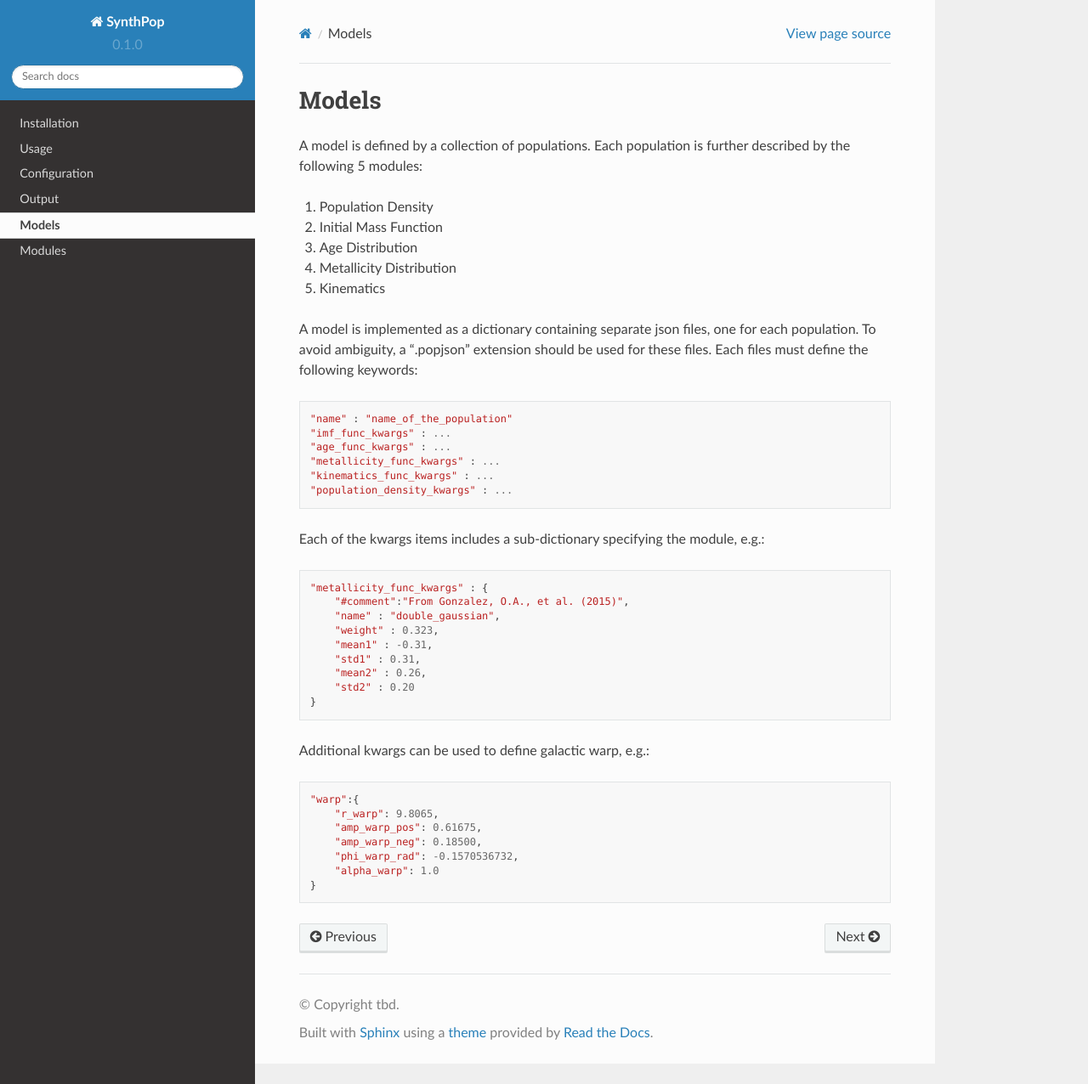
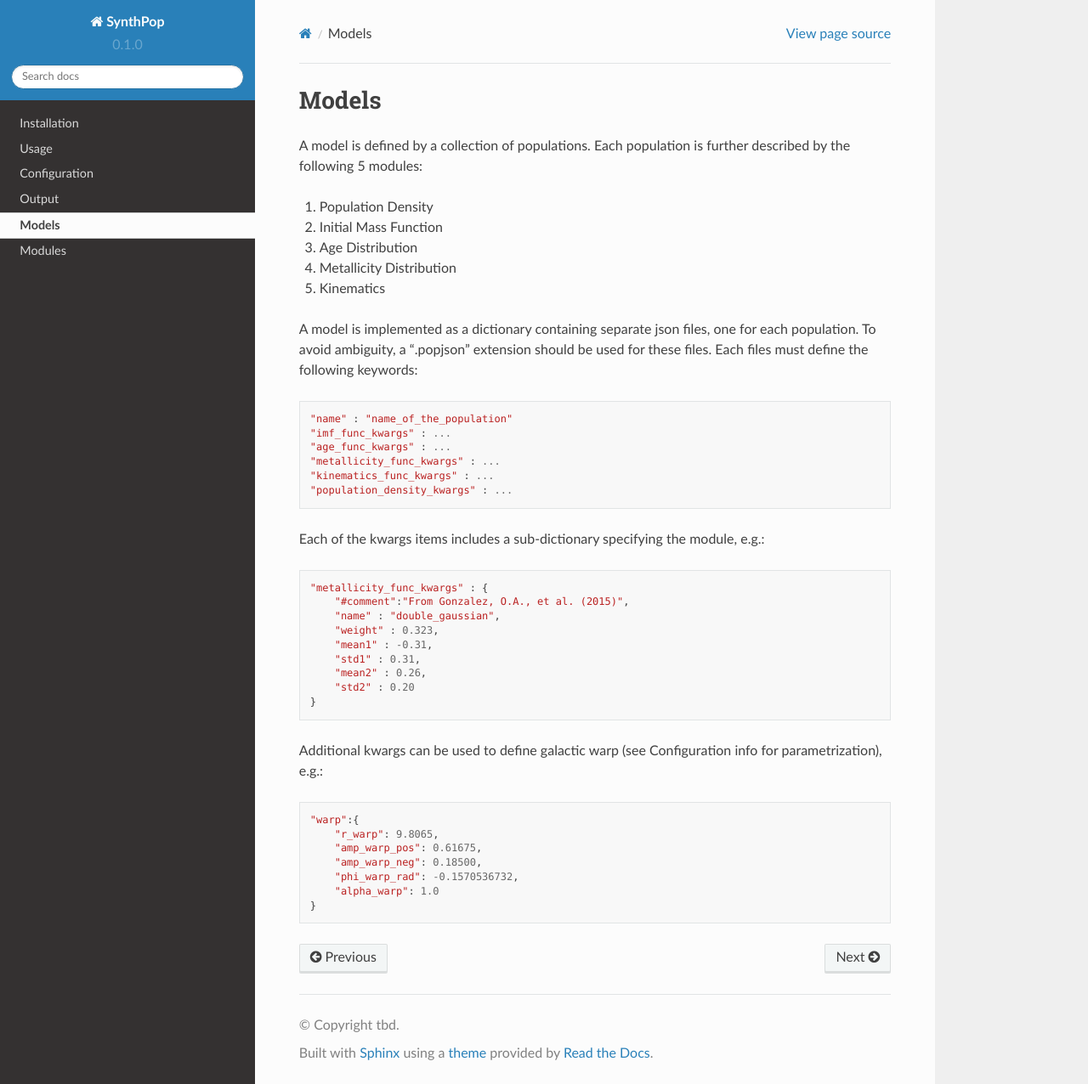
Before and after one commit to synthpop-galaxy/synthpop, a Sphinx documentation site: the page built from docs/source/models.rst, in a window 1280 px wide and 1276 px high. Shown: the whole window at 85% size. Built offline with Sphinx 7.4.7 and the Read the Docs theme 2.0.0, drawn with Linux system fonts in a browser that asks for light colours.

Commit message:
Update models.rst

```diff
--- a/docs/source/models.rst
+++ b/docs/source/models.rst
@@ -34,7 +34,7 @@ specifying the module, e.g.::
         "std2" : 0.20
     }
 
-Additional kwargs can be used to define galactic warp, e.g.::
+Additional kwargs can be used to define galactic warp (see Configuration info for parametrization), e.g.::
 
     "warp":{
         "r_warp": 9.8065,
```
